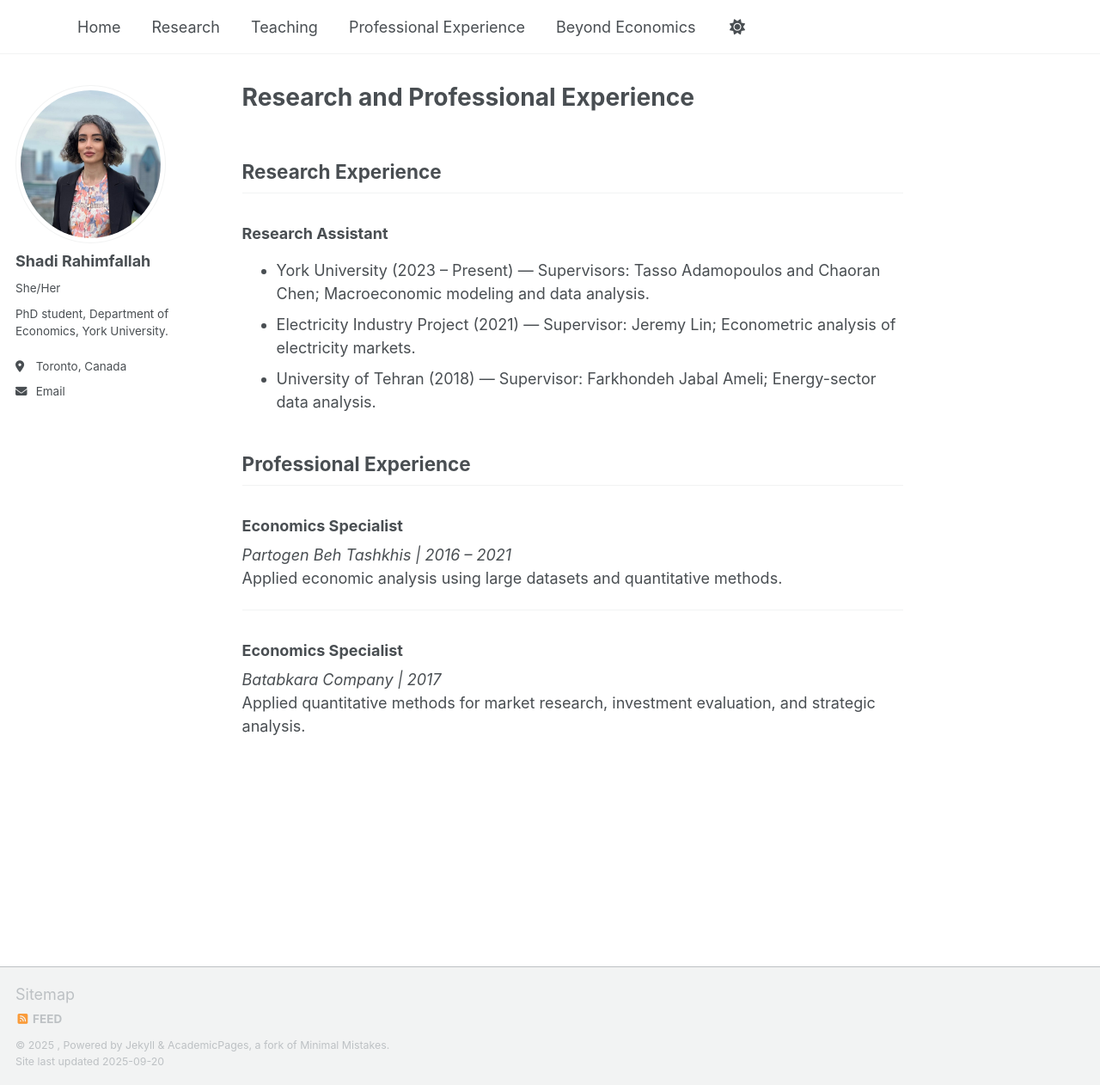
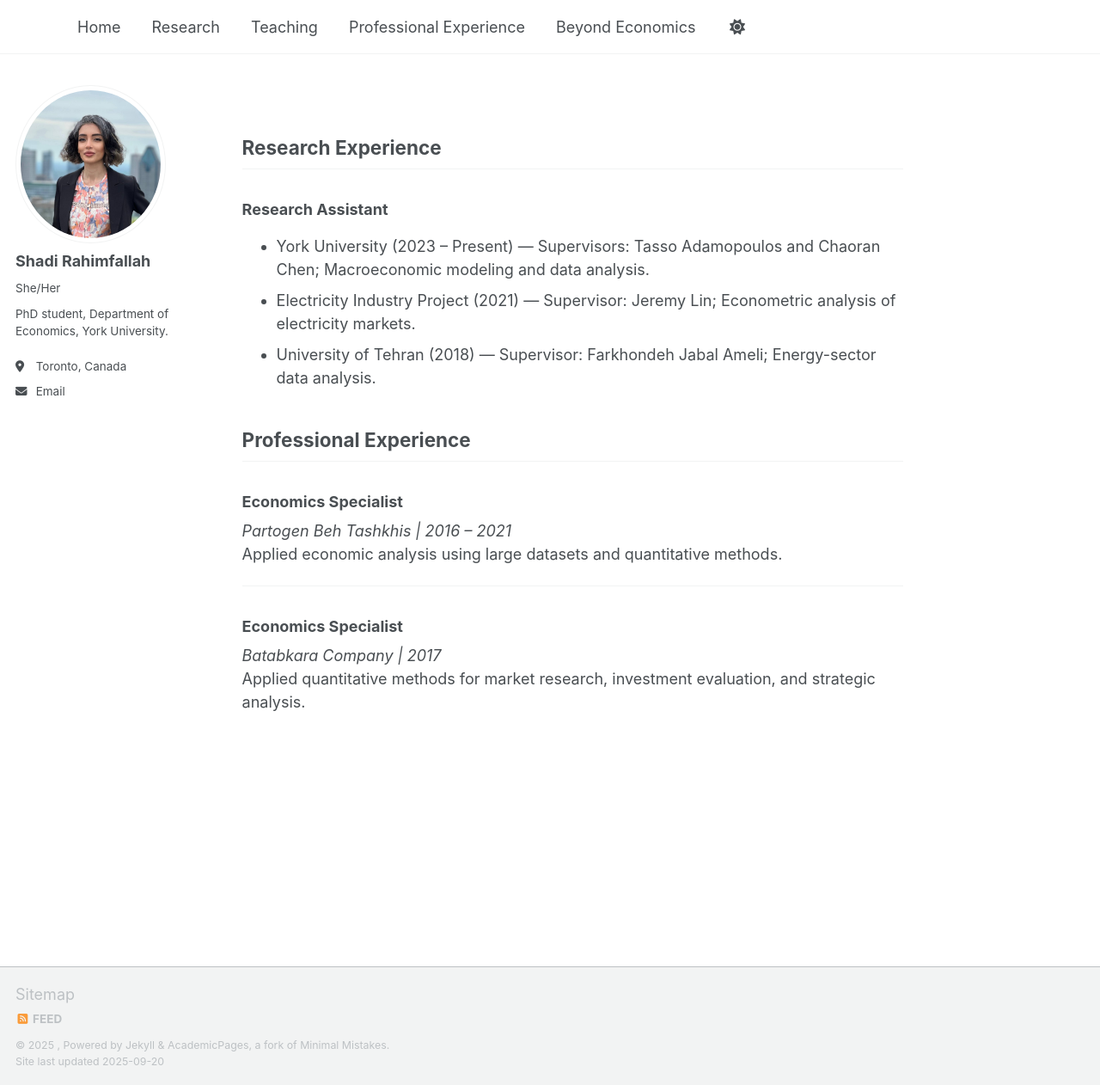
Before and after one commit to ShadiRahimfallah/ShadiRahimfallah.github.io, a Jekyll site: the page built from _pages/experience.md, in a window 1280 px wide and 1262 px high. Shown: the whole window at 86% size. Built offline with Jekyll 4.4.1, drawn with Linux system fonts in a browser that asks for light colours; a script that is not in the unit is left out.

Commit message:
Update experience.md

```diff
--- a/_pages/experience.md
+++ b/_pages/experience.md
@@ -1,6 +1,6 @@
 ---
 layout: single
-title: "Research and Professional Experience"
+title: ""
 permalink: /experience/
 author_profile: true
 ---
```
